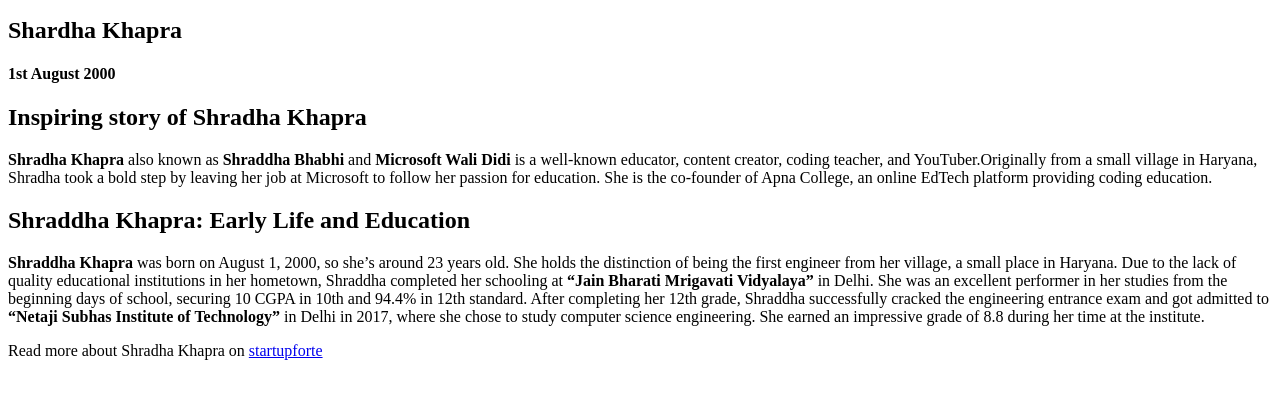
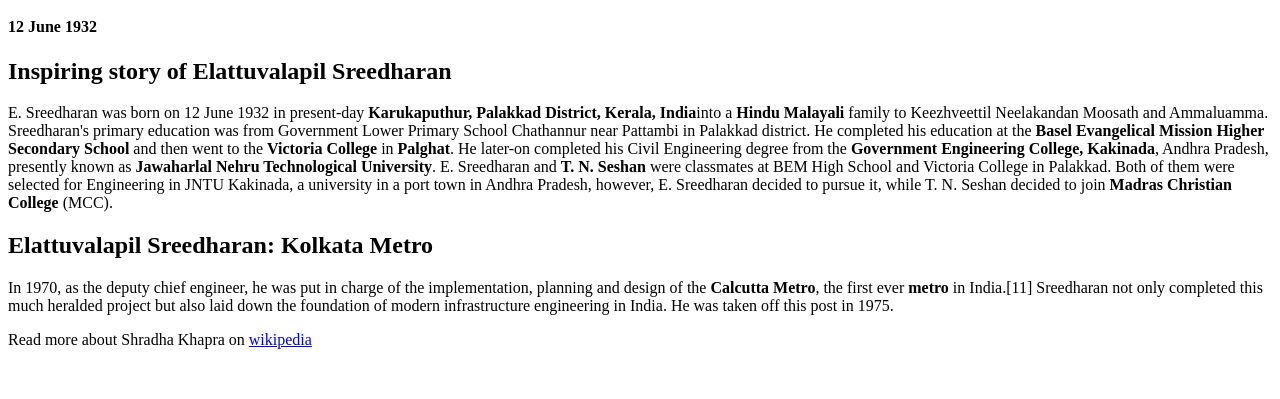
Before and after one commit to Priya110302Gupta/Tribute-page, a plain HTML site: page index.html in a window 1280 px wide. Shown: the part 29-428 px from the top of the page. Drawn offline with Linux system fonts and the light colour scheme.

Commit message:
Index.html

```diff
--- a/index.html
+++ b/index.html
@@ -16,34 +16,41 @@
                     <img src="/image/shradha khapra.jpg" alt="Tribute">
                 </div>
                 <div>
-                    <h1>Shardha Khapra</h1>
-                    <h4>1st August 2000</h4>
+                    <h1>
+                        <E class="Elattuvalapil Sreedharan"></E>
+                    </h1>
+                    <h4>12 June 1932</h4>
                 </div>
             </section>
             <section class="about_section">
-                <h2>Inspiring story of Shradha Khapra</h2>
+                <h2>Inspiring story of Elattuvalapil Sreedharan</h2>
                 <p>
-                    <b>Shradha Khapra</b> also known as <b>Shraddha Bhabhi</b> and <b>Microsoft Wali Didi</b> is a
-                    well-known educator, content creator, coding teacher, and YouTuber.Originally from a small village
-                    in Haryana, Shradha took a bold step by leaving her job at Microsoft to follow her passion for
-                    education. She is the co-founder of Apna College, an online EdTech platform providing coding
-                    education.
+                    E. Sreedharan was born on 12 June 1932 in present-day <b>Karukaputhur, Palakkad District, Kerala,
+                        India</b>into a <b>Hindu Malayali</b> family to Keezhveettil Neelakandan Moosath and Ammaluamma.
+
+                    Sreedharan's primary education was from Government Lower Primary School Chathannur near Pattambi in
+                    Palakkad district. He completed his education at the <b>Basel Evangelical Mission Higher Secondary
+                        School</b> and then went to the <b>Victoria College</b> in <b>Palghat</b>. He later-on completed
+                    his Civil Engineering
+                    degree from the <b>Government Engineering College, Kakinada</b>, Andhra Pradesh, presently known as
+                    <b>Jawaharlal Nehru Technological University</b>.
+
+                    E. Sreedharan and <b>T. N. Seshan</b> were classmates at BEM High School and Victoria College in
+                    Palakkad.
+                    Both of them were selected for Engineering in JNTU Kakinada, a university in a port town in Andhra
+                    Pradesh, however, E. Sreedharan decided to pursue it, while T. N. Seshan decided to join <b>Madras
+                        Christian College</b> (MCC).
                 </p>
-                <h2>Shraddha Khapra: Early Life and Education</h2>
+                <h2>Elattuvalapil Sreedharan: Kolkata Metro</h2>
                 <p>
-                    <b>Shraddha Khapra</b> was born on August 1, 2000, so she’s around 23 years old. She holds the
-                    distinction of being the first engineer from her village, a small place in Haryana. Due to the lack
-                    of quality educational institutions in her hometown, Shraddha completed her schooling at <b>“Jain
-                        Bharati Mrigavati Vidyalaya”</b> in Delhi. She was an excellent performer in her studies from
-                    the beginning days of school, securing 10 CGPA in 10th and 94.4% in 12th standard.
-                    After completing her 12th grade, Shraddha successfully cracked the engineering entrance exam and got
-                    admitted to <b>“Netaji Subhas Institute of Technology”</b> in Delhi in 2017, where she chose to
-                    study computer science engineering. She earned an impressive grade of 8.8 during her time at the
-                    institute.
+                    In 1970, as the deputy chief engineer, he was put in charge of the implementation, planning and
+                    design of the <b>Calcutta Metro</b>, the first ever <b>metro</b> in India.[11] Sreedharan not only completed this
+                    much heralded project but also laid down the foundation of modern infrastructure engineering in
+                    India. He was taken off this post in 1975.
                 </p>
             </section>
             <footer>
-                <p>Read more about Shradha Khapra on <a href="https://startupforte.in/shradha-khapra/">startupforte</a>
+                <p>Read more about Shradha Khapra on <a href="https://en.wikipedia.org/wiki/E._Sreedharan">wikipedia</a>
                 </p>
 
             </footer>
```
